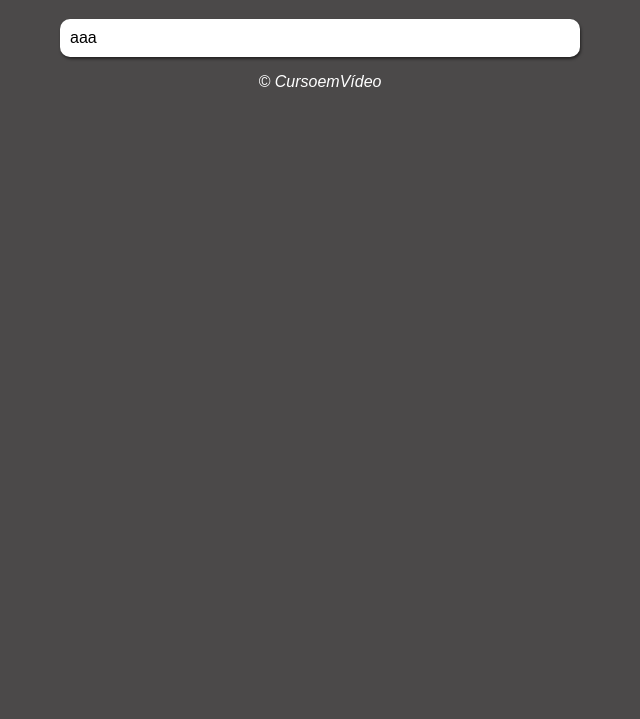
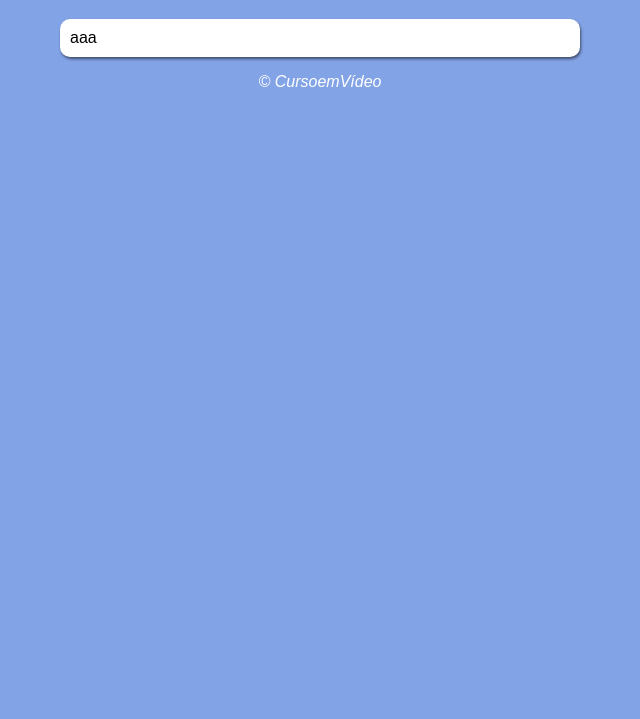
Before and after one commit to pettersonrc/javascript, a plain HTML site: page aula12ex/ex001.html in a window 1280 px wide. Shown: the part 81-800 px from the top of the page, without its empty margins (320-960 px from the left). Drawn offline with Linux system fonts and the light colour scheme.

Commit message:
Update style.css

```diff
--- a/aula12ex/style.css
+++ b/aula12ex/style.css
@@ -1,5 +1,5 @@
 body {
-    background-color: rgb(75, 73, 73);
+    background-color: rgb(131, 163, 231);
     font-family: Arial, Helvetica, sans-serif;
 }
 
```
